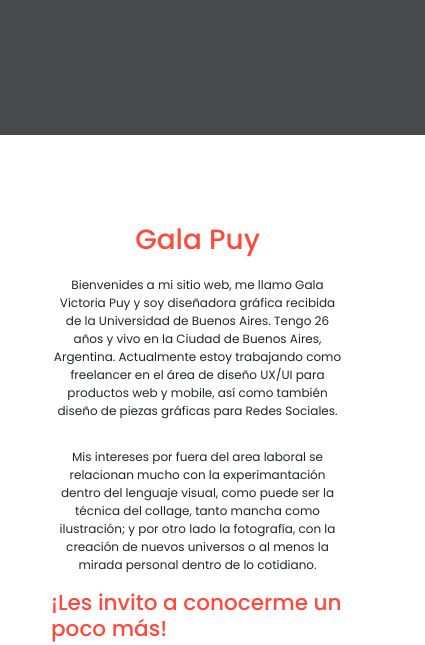
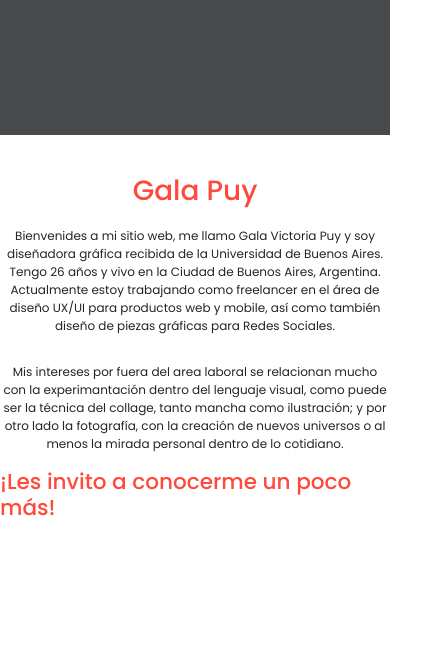
Before and after one commit to galapuy/camada-22570, a plain HTML site: page sobre_mi.html in a window 390 px wide. Shown: the part 574-1219 px from the top of the page, 425 px wide, since content can reach past the window. Drawn offline with nearby package versions, Linux system fonts and the light colour scheme; files that its build step writes are made by us from their sources.

Commit message:
Ajustes re entrega

```diff
--- a/scss/style.scss
+++ b/scss/style.scss
@@ -1,9 +1,10 @@
+@import "__variables";
 @import "__contacto";
 @import "__habilidades";
 @import "__sobre_mi";
 @import "__trabajos";
 @import "__404";
-@import "__variables";
+
 
 
 * {
@@ -280,22 +281,24 @@ body {
                         };
             }
             #gridDerecha {
-                width: 493px;
-                height: 419px;
+                width: 100%;
+                height: 50%;
+                margin:0;
+                margin-top: 10%;
                 grid-area: gridDerecha;
                 display: flex;
                 flex-direction: column;
-                justify-content: space-between;
+                justify-content: center;
+                align-items: center;
                 line-height: 2.0em;
 
-                margin-left:25%;
+                    h1{
 
-                    h1{
-                        margin-top: -15%;
                         color: #FF493B;
                     }
 
                     p{
+                        width: 100%;
                         font-family: Poppins;
                         font-size: 12px;
                         font-style: normal;
@@ -307,6 +310,7 @@ body {
                     }
 
                     h4{
+
                         color: #FF493B;
                     }
             }
@@ -496,17 +500,18 @@ body {
                         };
             }
             #gridDerecha {
-                width: 450px;
-                height: 319px;
+                width: 100%;
+                height: 50%;
+                margin:0;
+                margin-top: 10%;
                 grid-area: gridDerecha;
                 display: flex;
                 flex-direction: column;
-                justify-content: space-between;
+                justify-content: center;
+                align-items: center;
                 line-height: 2.0em;
-                margin-left:15%;
 
                     h1{
-                        margin-top: -15%;
                         color: #FF493B;
                     }
 
@@ -662,14 +667,13 @@ body {
 
         #main {
             width: 100%;
-            height: 85%;
+            height: 150%;
             display: flex;
 
             #morfologiaBienvenida img {
                 width: 45px;
                 height: 45px;
                 left: 280%;
-                top: -150%;
                 }
 
             #textoBienvenida {
@@ -713,18 +717,17 @@ body {
                         };
             }
             #gridDerecha {
-                width: 293px;
-                height: 319px;
+                width: 100%;
+                height: 50%;
+                margin:0;
+                margin-top: 10%;
                 grid-area: gridDerecha;
                 display: flex;
                 flex-direction: column;
                 justify-content: space-between;
                 line-height: 2.0em;
 
-                margin-left:12%;
-
                     h1{
-                        margin-top: -15%;
                         color: #FF493B;
                     }
 
```
